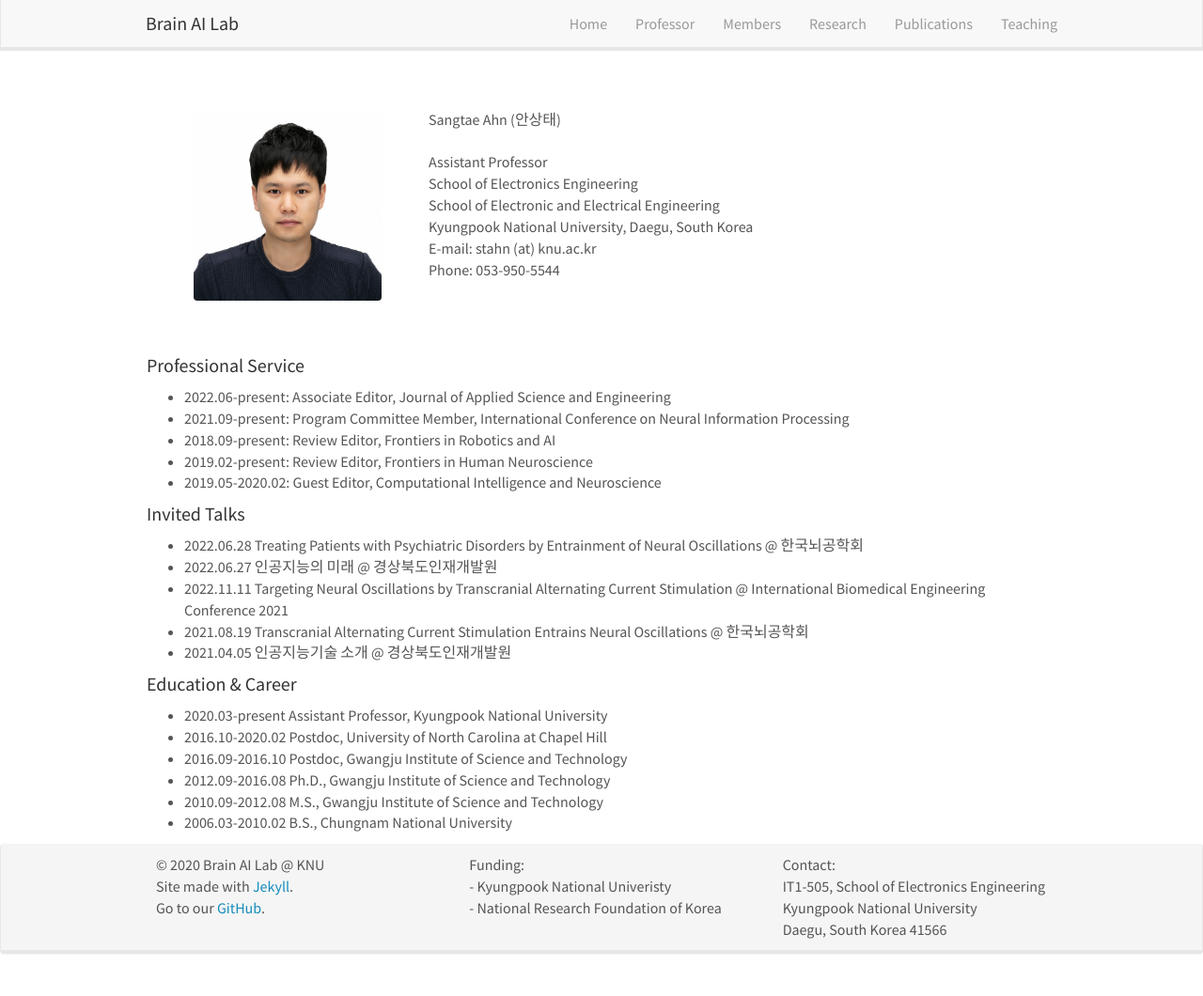
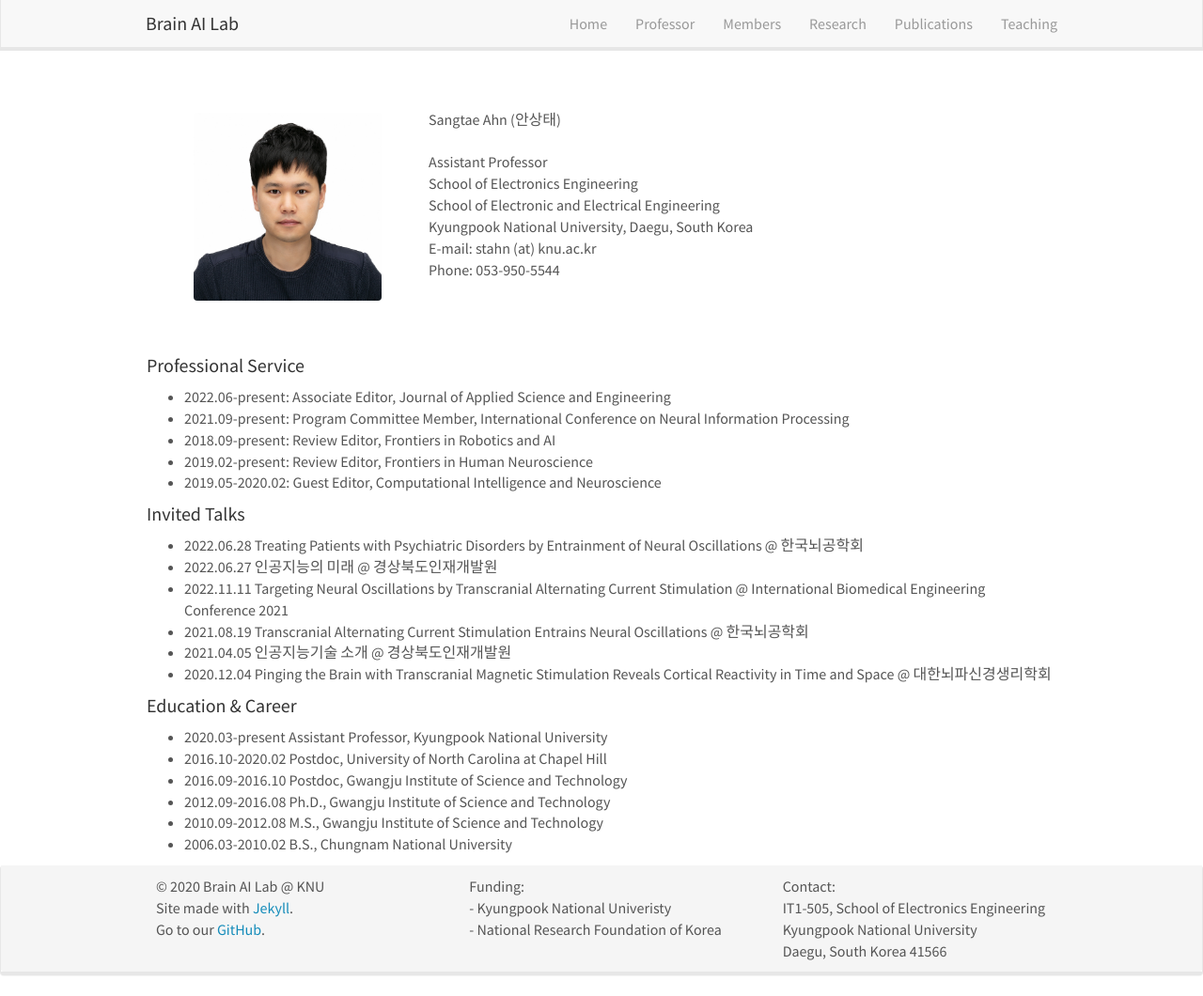
Before and after one commit to KNU-BrainAI/knu-brainai.github.io, a Jekyll site: the page built from _pages/professor.md, in a window 1280 px wide and 1060 px high. Shown: the whole window at 94% size. Built offline with Jekyll 4.4.1, drawn with Linux system fonts in a browser that asks for light colours; nearby versions of some CDN libraries.

Commit message:
Update professor.md

```diff
--- a/_pages/professor.md
+++ b/_pages/professor.md
@@ -30,6 +30,7 @@ Phone: 053-950-5544<br/><br/>
 - 2022.11.11 Targeting Neural Oscillations by Transcranial Alternating Current Stimulation @ International Biomedical Engineering Conference 2021
 - 2021.08.19 Transcranial Alternating Current Stimulation Entrains Neural Oscillations @ 한국뇌공학회
 - 2021.04.05 인공지능기술 소개 @ 경상북도인재개발원
+- 2020.12.04 Pinging the Brain with Transcranial Magnetic Stimulation Reveals Cortical Reactivity in Time and Space @ 대한뇌파신경생리학회
 
 #### Education & Career
 - 2020.03-present Assistant Professor, Kyungpook National University
```
